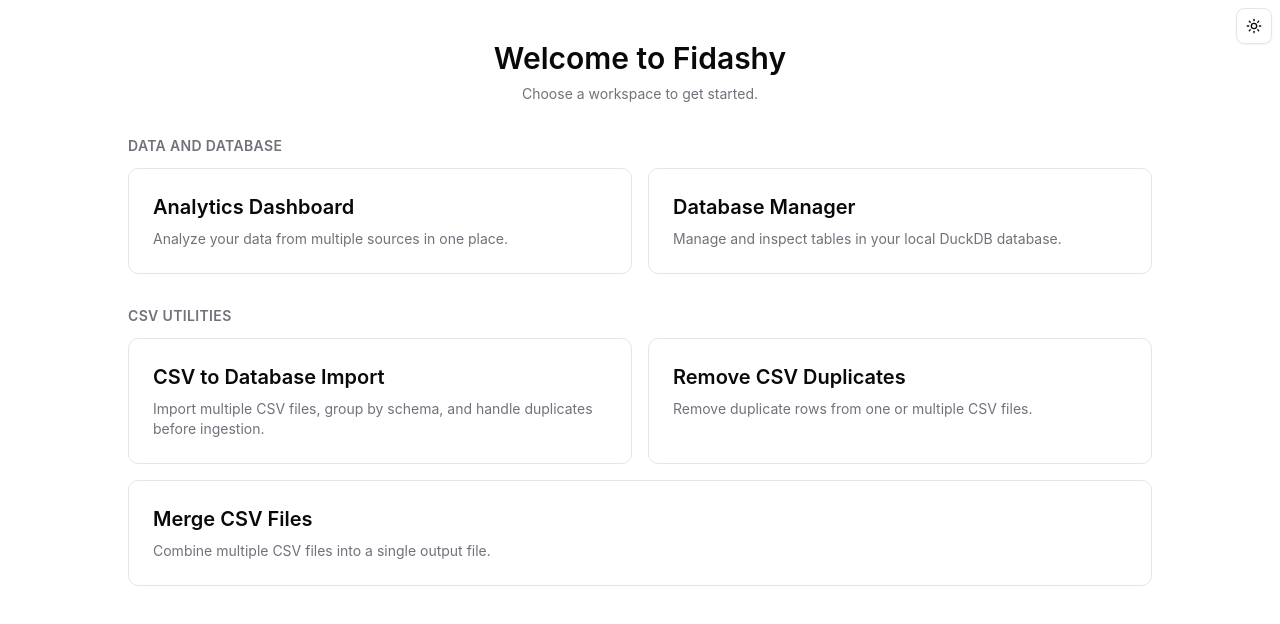
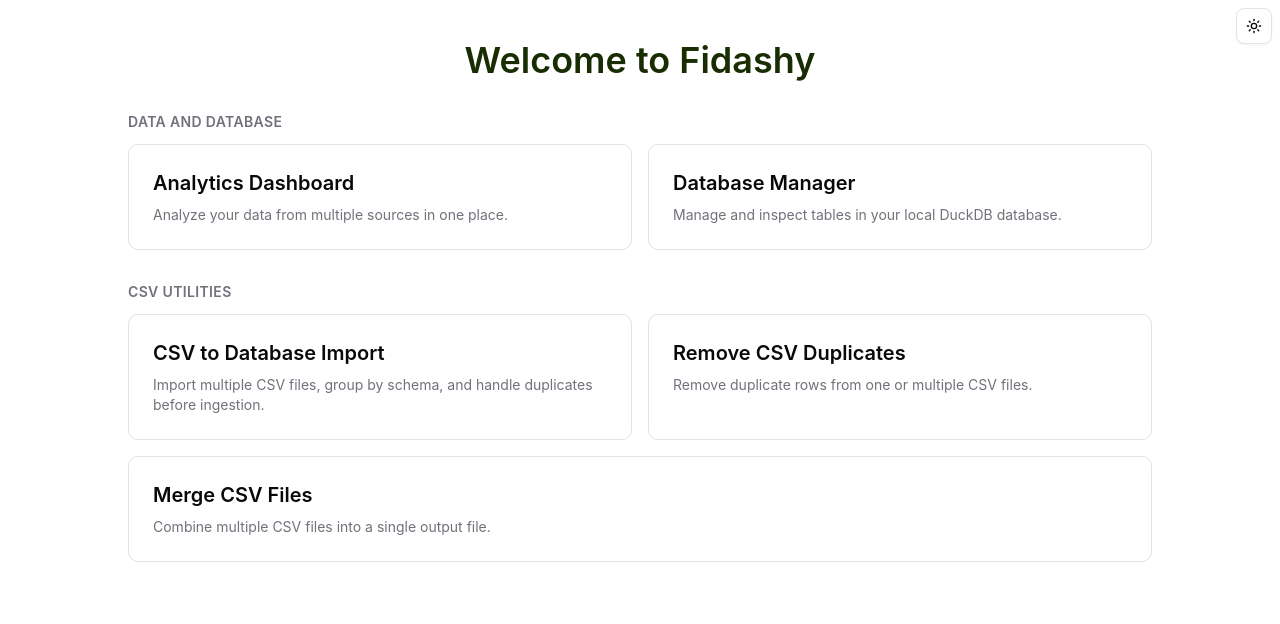
Before and after one commit to julklingel/fidashy, a SvelteKit app: page / in a window 1280 px wide. Shown: the top 624 px of the page. Built offline with nearby package versions, Linux system fonts and the light colour scheme.

Commit message:
color scheme change

```diff
--- a/src/app.css
+++ b/src/app.css
@@ -1,19 +1,18 @@
 @import "tailwindcss";
-
 @import "tw-animate-css";
 
 @custom-variant dark (&:is(.dark *));
 
 :root {
-  --radius: 0.65rem;
+  --radius: 0.625rem;
   --background: oklch(1 0 0);
   --foreground: oklch(0.141 0.005 285.823);
   --card: oklch(1 0 0);
   --card-foreground: oklch(0.141 0.005 285.823);
   --popover: oklch(1 0 0);
   --popover-foreground: oklch(0.141 0.005 285.823);
-  --primary: oklch(0.723 0.219 149.579);
-  --primary-foreground: oklch(0.982 0.018 155.826);
+  --primary: oklch(0.27 0.07 132);
+  --primary-foreground: oklch(0.90 0.09 164);
   --secondary: oklch(0.967 0.001 286.375);
   --secondary-foreground: oklch(0.21 0.006 285.885);
   --muted: oklch(0.967 0.001 286.375);
@@ -23,20 +22,20 @@
   --destructive: oklch(0.577 0.245 27.325);
   --border: oklch(0.92 0.004 286.32);
   --input: oklch(0.92 0.004 286.32);
-  --ring: oklch(0.723 0.219 149.579);
-  --chart-1: oklch(0.646 0.222 41.116);
-  --chart-2: oklch(0.6 0.118 184.704);
-  --chart-3: oklch(0.398 0.07 227.392);
-  --chart-4: oklch(0.828 0.189 84.429);
-  --chart-5: oklch(0.769 0.188 70.08);
+  --ring: oklch(0.705 0.015 286.067);
+  --chart-1: oklch(0.42 0.14 132);
+  --chart-2: oklch(0.47 0.16 128);
+  --chart-3: oklch(0.36 0.11 136);
+  --chart-4: oklch(0.53 0.17 124);
+  --chart-5: oklch(0.45 0.13 140);
   --sidebar: oklch(0.985 0 0);
   --sidebar-foreground: oklch(0.141 0.005 285.823);
-  --sidebar-primary: oklch(0.723 0.219 149.579);
-  --sidebar-primary-foreground: oklch(0.982 0.018 155.826);
+  --sidebar-primary: oklch(0.21 0.006 285.885);
+  --sidebar-primary-foreground: oklch(0.985 0 0);
   --sidebar-accent: oklch(0.967 0.001 286.375);
   --sidebar-accent-foreground: oklch(0.21 0.006 285.885);
   --sidebar-border: oklch(0.92 0.004 286.32);
-  --sidebar-ring: oklch(0.723 0.219 149.579);
+  --sidebar-ring: oklch(0.705 0.015 286.067);
 }
 
 .dark {
@@ -46,8 +45,8 @@
   --card-foreground: oklch(0.985 0 0);
   --popover: oklch(0.21 0.006 285.885);
   --popover-foreground: oklch(0.985 0 0);
-  --primary: oklch(0.696 0.17 162.48);
-  --primary-foreground: oklch(0.393 0.095 152.535);
+  --primary: oklch(0.77 0.20 131);
+  --primary-foreground: oklch(0.21 0.006 285.885);
   --secondary: oklch(0.274 0.006 286.033);
   --secondary-foreground: oklch(0.985 0 0);
   --muted: oklch(0.274 0.006 286.033);
@@ -57,22 +56,21 @@
   --destructive: oklch(0.704 0.191 22.216);
   --border: oklch(1 0 0 / 10%);
   --input: oklch(1 0 0 / 15%);
-  --ring: oklch(0.527 0.154 150.069);
-  --chart-1: oklch(0.488 0.243 264.376);
-  --chart-2: oklch(0.696 0.17 162.48);
-  --chart-3: oklch(0.769 0.188 70.08);
-  --chart-4: oklch(0.627 0.265 303.9);
-  --chart-5: oklch(0.645 0.246 16.439);
+  --ring: oklch(0.552 0.016 285.938);
+  --chart-1: oklch(0.72 0.2 132);
+  --chart-2: oklch(0.78 0.18 126);
+  --chart-3: oklch(0.68 0.16 138);
+  --chart-4: oklch(0.82 0.19 122);
+  --chart-5: oklch(0.74 0.17 142);
   --sidebar: oklch(0.21 0.006 285.885);
   --sidebar-foreground: oklch(0.985 0 0);
-  --sidebar-primary: oklch(0.696 0.17 162.48);
-  --sidebar-primary-foreground: oklch(0.393 0.095 152.535);
+  --sidebar-primary: oklch(0.488 0.243 264.376);
+  --sidebar-primary-foreground: oklch(0.985 0 0);
   --sidebar-accent: oklch(0.274 0.006 286.033);
   --sidebar-accent-foreground: oklch(0.985 0 0);
   --sidebar-border: oklch(1 0 0 / 10%);
-  --sidebar-ring: oklch(0.527 0.154 150.069);
+  --sidebar-ring: oklch(0.552 0.016 285.938);
 }
-
 
 @theme inline {
   --radius-sm: calc(var(--radius) - 4px);
@@ -116,6 +114,7 @@
   * {
     @apply border-border outline-ring/50;
   }
+
   body {
     @apply bg-background text-foreground;
   }
--- a/src/routes/+page.svelte
+++ b/src/routes/+page.svelte
@@ -5,8 +5,8 @@
 <section class="min-h-screen bg-background px-4 py-10">
    <div class="mx-auto w-full max-w-5xl space-y-8">
       <div class="space-y-2 text-center">
-         <h1 class="text-3xl font-semibold">Welcome to Fidashy</h1>
-         <p class="text-sm text-muted-foreground">Choose a workspace to get started.</p>
+         <h1 class=" text-4xl text-primary font-semibold">Welcome to Fidashy</h1>
+
       </div>
 
       <div class="space-y-3">
--- a/src/routes/analyse-dashboard/+page.svelte
+++ b/src/routes/analyse-dashboard/+page.svelte
@@ -1,3 +1,3 @@
 <div class="mx-auto w-full max-w-md space-y-2 p-6">
-  <h1 class="text-2xl font-semibold">Dashboard</h1>
+  <h1 class="text-2xl text-primary font-semibold">Dashboard</h1>
 </div>
```
